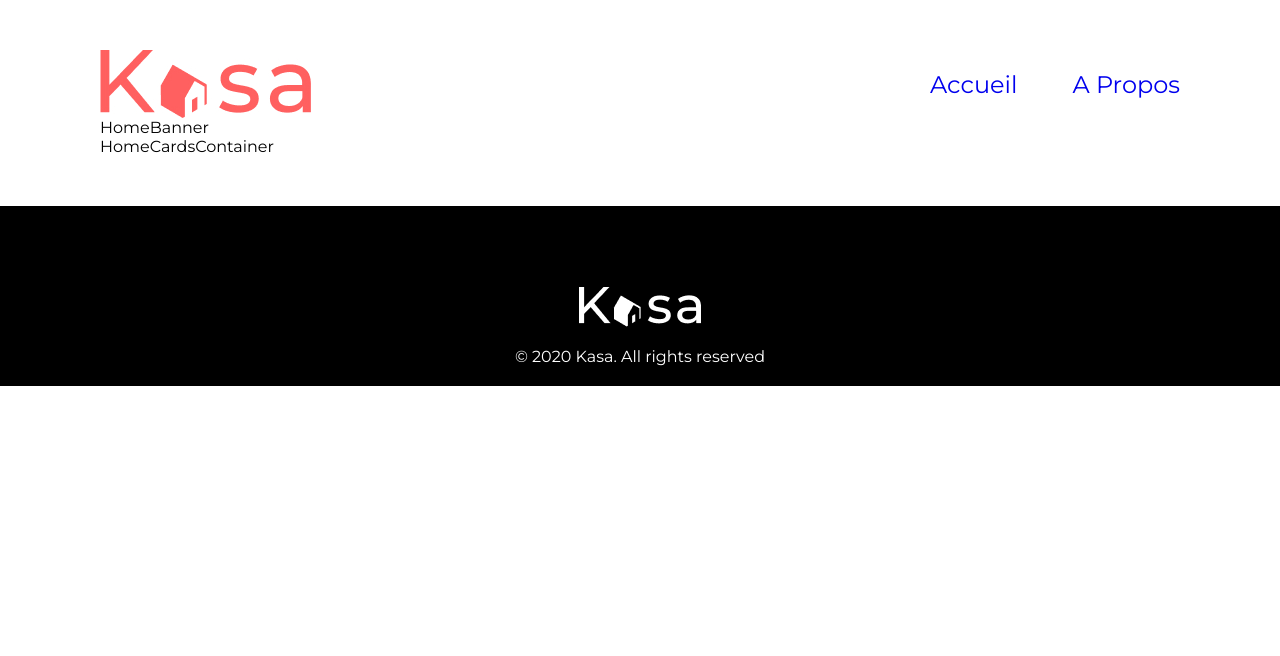
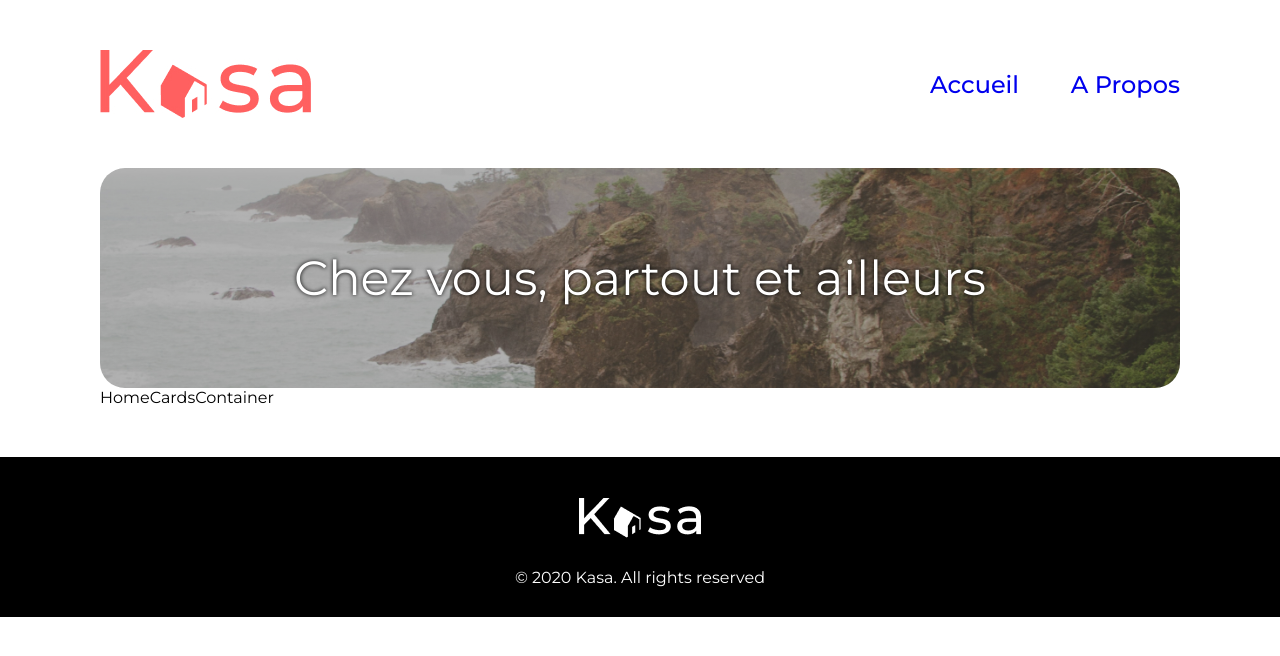
Before and after one commit to Houroux/P6-OC-Kasa, a React (Create React App) app in the folder kasa/: page / in a window 1280 px wide. Shown: the top 656 px of the page. Built offline with nearby package versions, Linux system fonts and the light colour scheme.

Commit message:
Feat : Banner integration

```diff
--- a/kasa/src/components/HomeBanner/index.jsx
+++ b/kasa/src/components/HomeBanner/index.jsx
@@ -1,7 +1,6 @@
-import React from 'react'
+import React from "react";
+import "../../style/homeBanner.scss";
 
 export default function HomeBanner() {
-  return (
-    <div>HomeBanner</div>
-  )
+	return <div className="homeBanner">Chez vous, partout et ailleurs</div>;
 }
--- a/kasa/src/style/footer.scss
+++ b/kasa/src/style/footer.scss
@@ -5,9 +5,9 @@
 	justify-content: flex-end;
 	align-items: center;
 	color: white;
-	height: 180px;
+	height: 160px;
 	&__img,
 	&__text {
-		padding-bottom: 20px;
+		padding-bottom: 30px;
 	}
 }
--- a/kasa/src/style/header.scss
+++ b/kasa/src/style/header.scss
@@ -7,6 +7,7 @@
 		justify-content: space-between;
 		width: 250px;
 		font-size: 24px;
+		font-weight: 500;
 		color: #ff6060;
 		:visited {
 			color: #ff6060;
--- /dev/null
+++ b/kasa/src/style/homeBanner.scss
@@ -0,0 +1,14 @@
+.homeBanner {
+	display: flex;
+	width: 100%;
+	height: 220px;
+	justify-content: center;
+	align-items: center;
+	background: linear-gradient(rgba(0, 0, 0, 0.3), rgba(0, 0, 0, 0.3)),
+		center/cover url(../images/bannerImg.jpg);
+	font-size: 48px;
+	color: white;
+	text-shadow: black 0 0 4px;
+	border-radius: 25px;
+	margin-top: 50px;
+}
```
Also changed, not shown: kasa/src/images/bannerImg.jpg (added).
